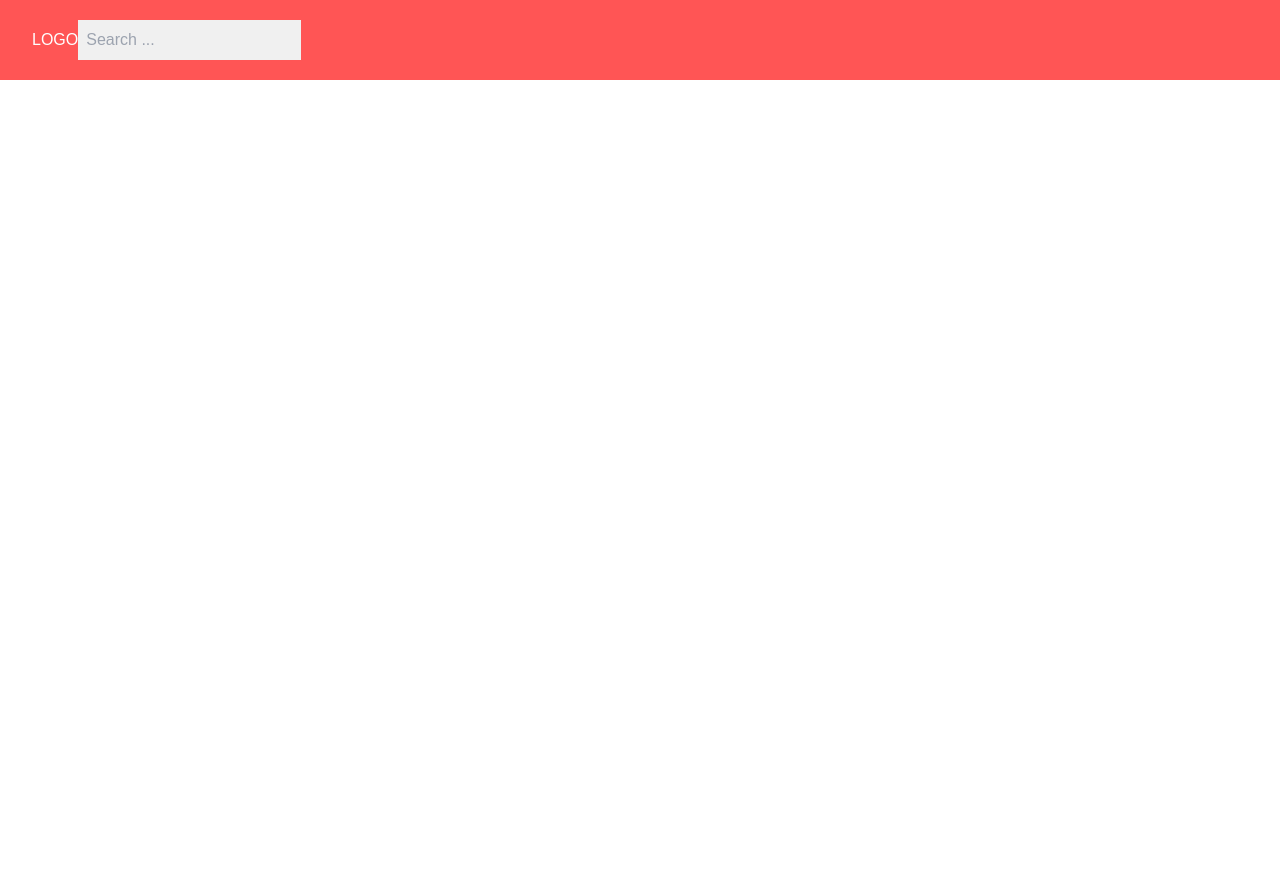
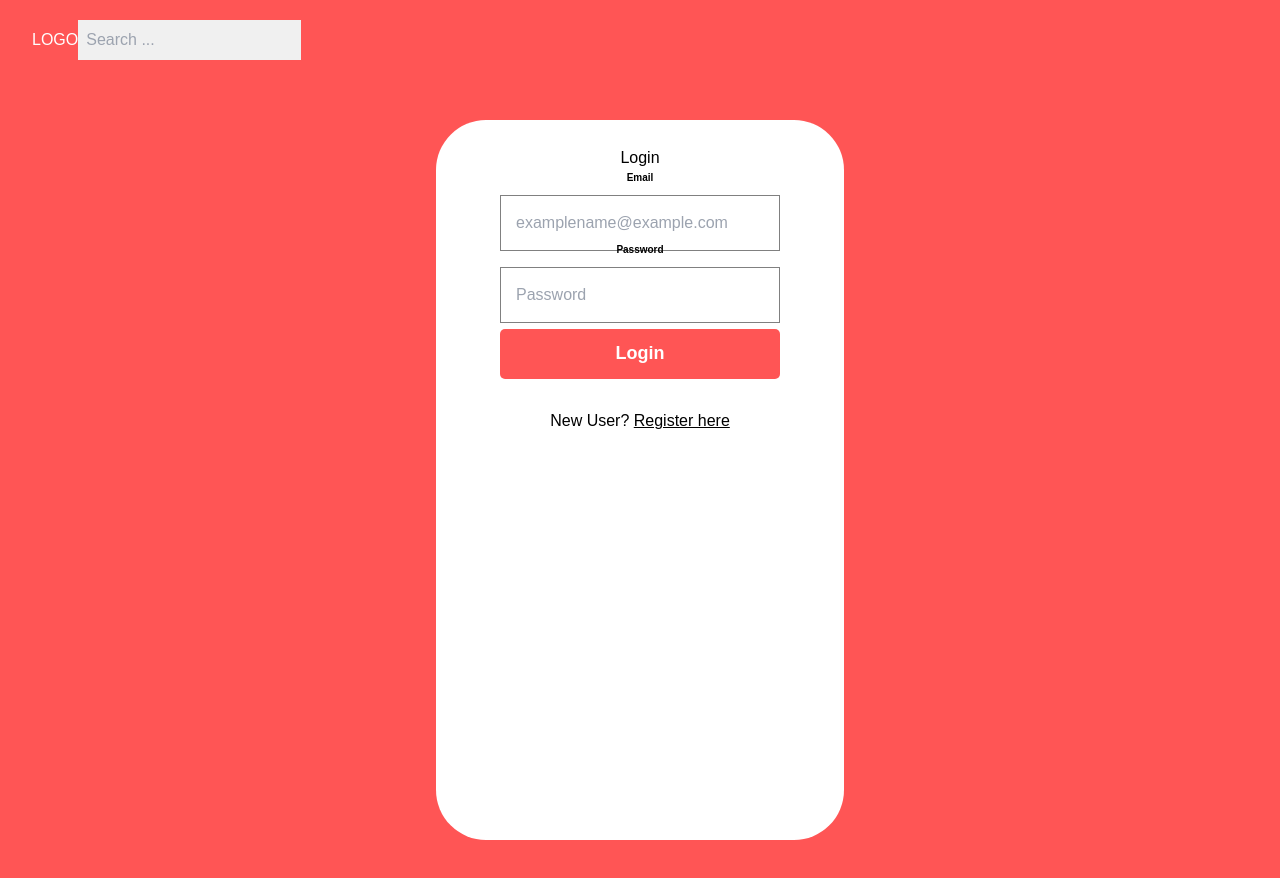
Before and after one commit to soen-341-team-placeholder/placeholder-soen341project2023, a React (Create React App) app in the folder client/: page /login in a window 1280 px wide. Before the commit the page ends 800 px from the top, so only its background shows below. Built offline with nearby package versions, Linux system fonts and the light colour scheme.

Commit message:
Competed the login page

```diff
--- a/client/package.json
+++ b/client/package.json
@@ -14,6 +14,7 @@
     "react-router-dom": "^6.8.2",
     "react-scripts": "5.0.1",
     "tailwindcss": "^3.2.7",
+    "universal-cookie": "^4.0.4",
     "web-vitals": "^2.1.4"
   },
   "scripts": {
@@ -41,9 +42,9 @@
     ]
   },
   "devDependencies": {
+    "tailwindcss": "^3.2.7",
     "webpack": "^5.75.0",
     "webpack-cli": "^5.0.1",
-    "webpack-dev-server": "^4.11.1",
-    "tailwindcss": "^3.2.7"
+    "webpack-dev-server": "^4.11.1"
   }
 }
--- a/client/src/App.js
+++ b/client/src/App.js
@@ -1,28 +1,28 @@
 import React from "react";
-import { BrowserRouter as Router, Route, Routes, Link } from "react-router-dom";
+import { BrowserRouter as Router, Route, Routes } from "react-router-dom";
 
 import Navbar from "./components/Navbar";
 import ApplicantProfilePage from "./pages/ApplicantProfilePage";
 import HomePage from "./pages/HomePage";
 import AboutPage from "./pages/AboutPage";
 import RegisterPage from "./pages/RegisterPage";
+import LoginPage from "./pages/LoginPage";
 
 export default function App() {
   return (
-    <>
+    <React.Fragment>
       <Router>
-          <React.Fragment>
         <Navbar />
-         </React.Fragment>
         <main>
           <Routes>
             <Route path="/" element={<HomePage />} />
             <Route path="/about" element={<AboutPage />} />
+            <Route path="/login" element={<LoginPage />} />
             <Route path="/profile/:userID" element={<ApplicantProfilePage />} />
             <Route path="/registration" element={<RegisterPage />} />
           </Routes>
         </main>
       </Router>
-    </>
+    </React.Fragment>
   );
 }
--- a/client/src/components/Navbar.js
+++ b/client/src/components/Navbar.js
@@ -1,7 +1,7 @@
 import { useRef } from "react";
-import { FaBars, FaDownload, FaTimes } from "react-icons/fa"; // import font awesome icons
+import { FaBars, FaTimes } from "react-icons/fa"; // import font awesome icons
 import "../styles/styles.css";
-import { BrowserRouter as Router, Route, Link, Routes } from "react-router-dom";
+import { Link } from "react-router-dom";
 
 import SearchBar from "./SearchBar";
 
--- a/client/src/pages/LoginPage.js
+++ b/client/src/pages/LoginPage.js
@@ -1,6 +1,95 @@
+import React, { useState } from 'react';
+import axios from 'axios';
+import Cookies from 'universal-cookie'
+import { useNavigate } from 'react-router-dom';
+import FormInput from '../components/FormInput'
 
-function LoginPage(){
+const cookies = new Cookies();
 
+function LoginPage() {
+
+    const navigate = useNavigate();
+
+    const [values, setValues] = useState({
+        email: "",
+        password: ""
+    });
+
+    const inputs = [
+        {
+            id: 1,
+            name: "email",
+            type: "email",
+            placeholder: "examplename@example.com",
+            errorMessage: "Please enter a valid email address",
+            label: "Email",
+            required: true
+        },
+        {
+            id: 2,
+            name: "password",
+            type: "password",
+            placeholder: "Password",
+            errorMessage: "Password should be at least 3 characters",
+            label: "Password",
+            pattern: ".{3,}",
+            required: true
+        }
+    ]
+
+    const handleSubmit = (e) => {
+        e.preventDefault();
+        submitForm();
+    };
+
+    const onChange = (e) => {
+        setValues({ ...values, [e.target.name]: e.target.value });
+    };
+
+    const submitForm = async () => {
+        await axios.post('http://localhost:4000/login',
+            {
+                email: values.email.toLowerCase(),
+                password: values.password
+            }).then((res) => {
+                cookies.set('accessToken', res.data.accessToken, { path: '/' });
+                cookies.set('refreshToken', res.data.refreshToken, { path: '/' });
+                sendToProfile();
+            }
+            ).catch((err) => {
+                console.log(err);
+            });
+    };
+
+    const sendToProfile = async () => {
+        await axios.get('http://localhost:4000/users?email=' + values.email.toLowerCase(),
+            {
+                headers:
+                {
+                    authorization: `Bearer ${cookies.get('accessToken')}`
+                }
+            })
+            .then((res) => {
+                navigate('/profile/' + res.data._id);
+            }).catch((err) => {
+                console.log(err);
+            });
+    }
+
+    return (
+        <div className='RegisterPage'>
+            <form onSubmit={handleSubmit}>
+                <h1>Login</h1>
+                {
+                    inputs.map((input) => (
+                        <FormInput key={input.id} {...input} value={values[input.name]} onChange={onChange} />
+                    ))
+                }
+                <button onClick={handleSubmit} className='register-btn'>Login</button>
+                <p>New User? <a href="./registration" ><u>Register here</u></a></p>
+            </form>
+        </div>
+    )
 
 }
 
--- a/client/src/pages/RegisterPage.js
+++ b/client/src/pages/RegisterPage.js
@@ -92,20 +92,21 @@ function RegisterPage() {
   ]
 
   const handleSubmit = (e) => {
+    console.log(values);
     e.preventDefault();
-    submitForm();
+    submit();
   };
 
   const onChange = (e) => {
     setValues({ ...values, [e.target.name]: e.target.value });
   };
 
-  const submitForm = async () => {
+  const submit = async () => {
     let valuesToSubmit = values;
     delete valuesToSubmit.confirmPassword;
     valuesToSubmit.userType = values.userType.toLowerCase();
+
     axios.post('http://localhost:4000/users', valuesToSubmit).then((res) => {
-      console.log(res);
       navigate('/login');
     }).catch((err) => {
       console.log(err);
@@ -115,7 +116,7 @@ function RegisterPage() {
   return (
     <div className='RegisterPage'>
 
-      <form>
+      <form >
         <h1>Sign Up</h1>
         <label>Account Type</label>
         <div className="customSelect">
```
Also changed, not shown: 2 other files (tests, documents, lock files or other folders). Lines whose indentation alone changed are shown as unchanged.
